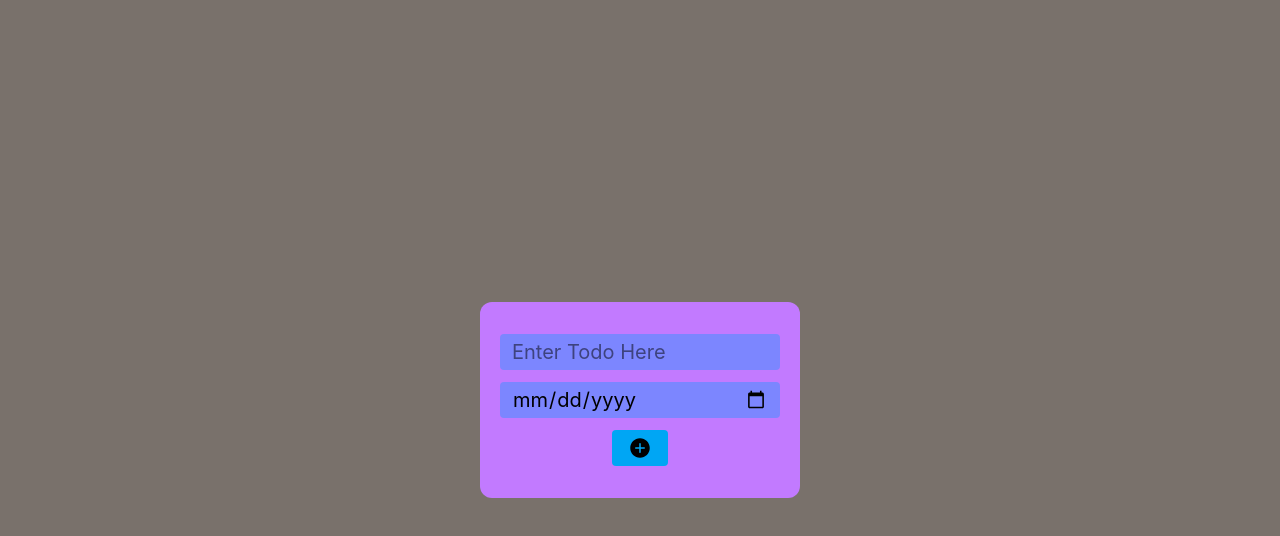
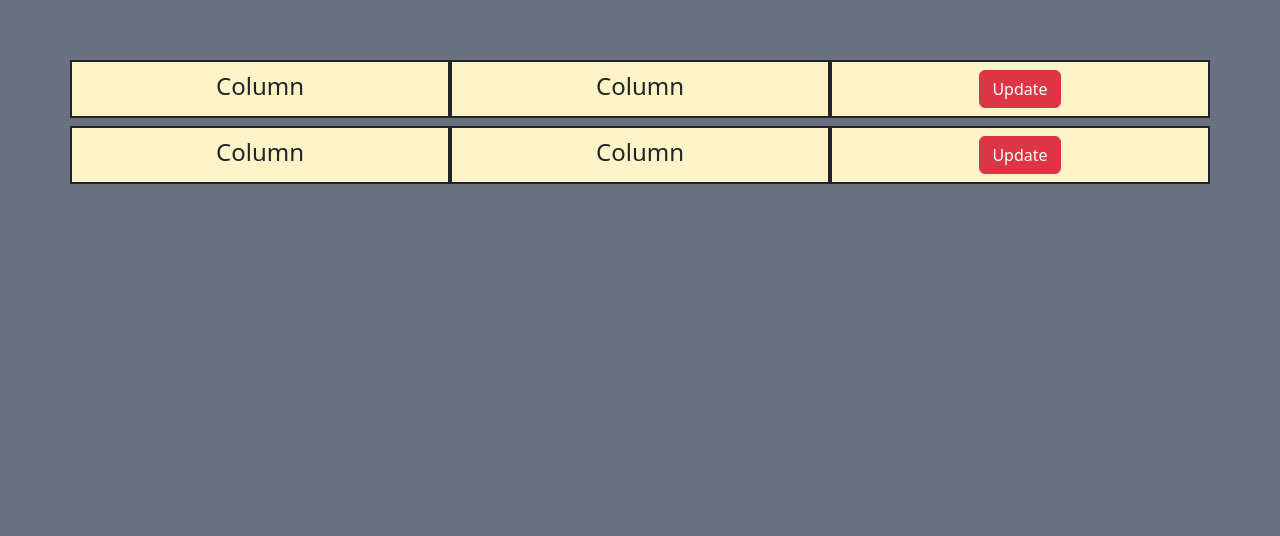
Before and after one commit to soumenKumarBera/Todo--App-frontend, a React (Vite) app: page / in a window 1280 px wide. Shown: the top 536 px of the page. Built offline with nearby package versions, Linux system fonts and the light colour scheme.

Commit message:
todo list create

```diff
--- a/src/App.jsx
+++ b/src/App.jsx
@@ -1,13 +1,18 @@
 import "./App.css";
+import "bootstrap/dist/css/bootstrap.min.css";
 import AddTodo from "./componetes/AddTodo";
 import { ToastContainer } from "react-toastify";
 import "react-toastify/dist/ReactToastify.css";
+import TodoList from "./componetes/todoList";
 
 function App() {
   return (
     <>
       <ToastContainer position="bottom-center"></ToastContainer>
-      <AddTodo></AddTodo>
+      {/* <AddTodo></AddTodo> */}
+      <div className="bg-gray-500 h-screen pt-15 ">
+        <TodoList></TodoList>
+      </div>
     </>
   );
 }
--- /dev/null
+++ b/src/componetes/list.jsx
@@ -0,0 +1,16 @@
+const List = () => {
+  return (
+    <div class="container text-center bg-amber-100 mb-2">
+      <div class="row">
+        <div class="col border-2 p-2 text-2xl">Column</div>
+        <div class="col border-2 p-2 text-2xl ">Column</div>
+        <div class="col border-2 p-2 text-2xl">
+          <button type="button" className="btn btn-danger">
+            Update
+          </button>
+        </div>
+      </div>
+    </div>
+  );
+};
+export default List;
--- /dev/null
+++ b/src/componetes/todoList.jsx
@@ -0,0 +1,12 @@
+import List from "./list";
+const TodoList = () => {
+  return (
+    <>
+
+      <List></List>
+      <List></List>
+    </>
+  );
+};
+
+export default TodoList;
```
